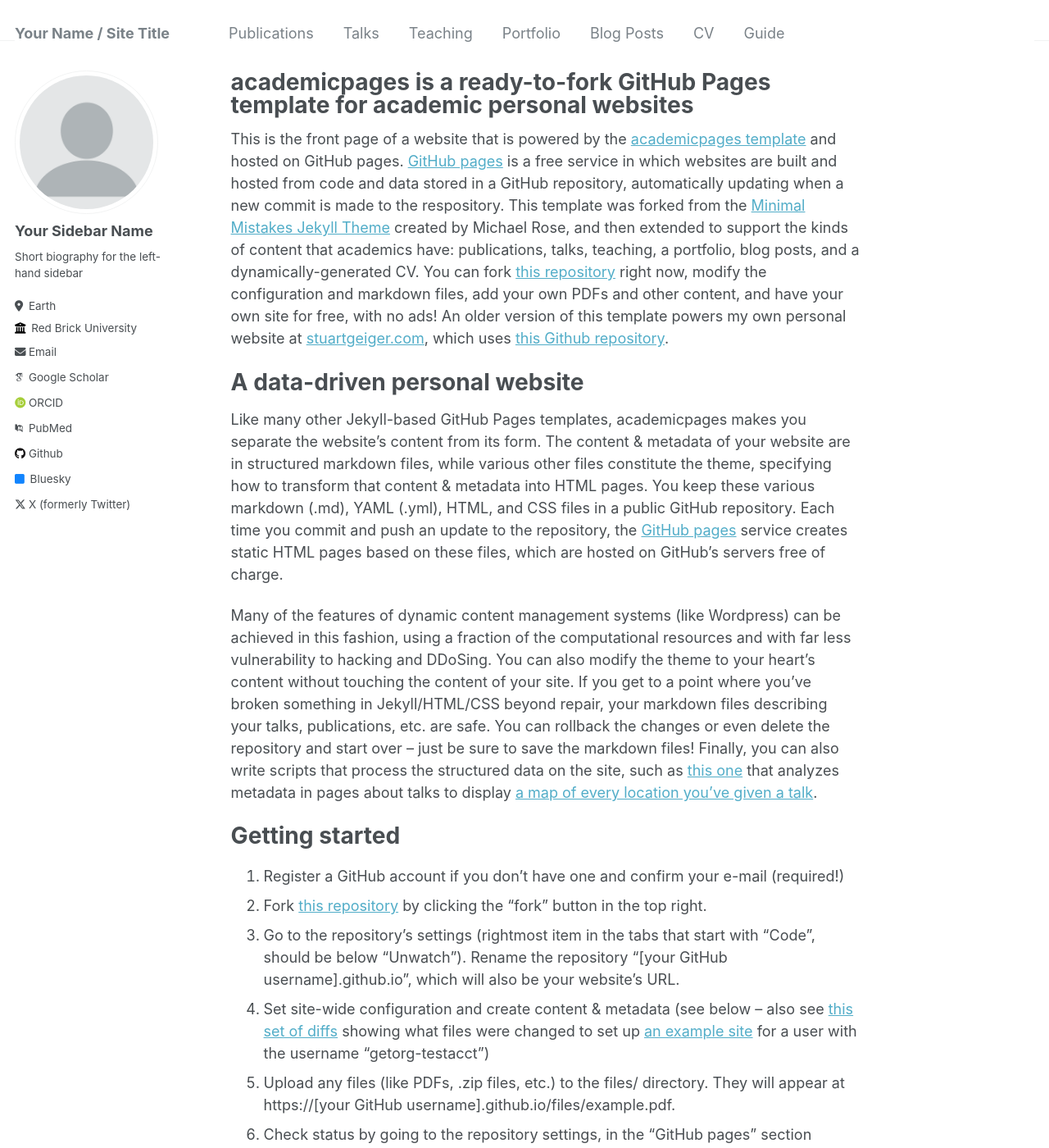
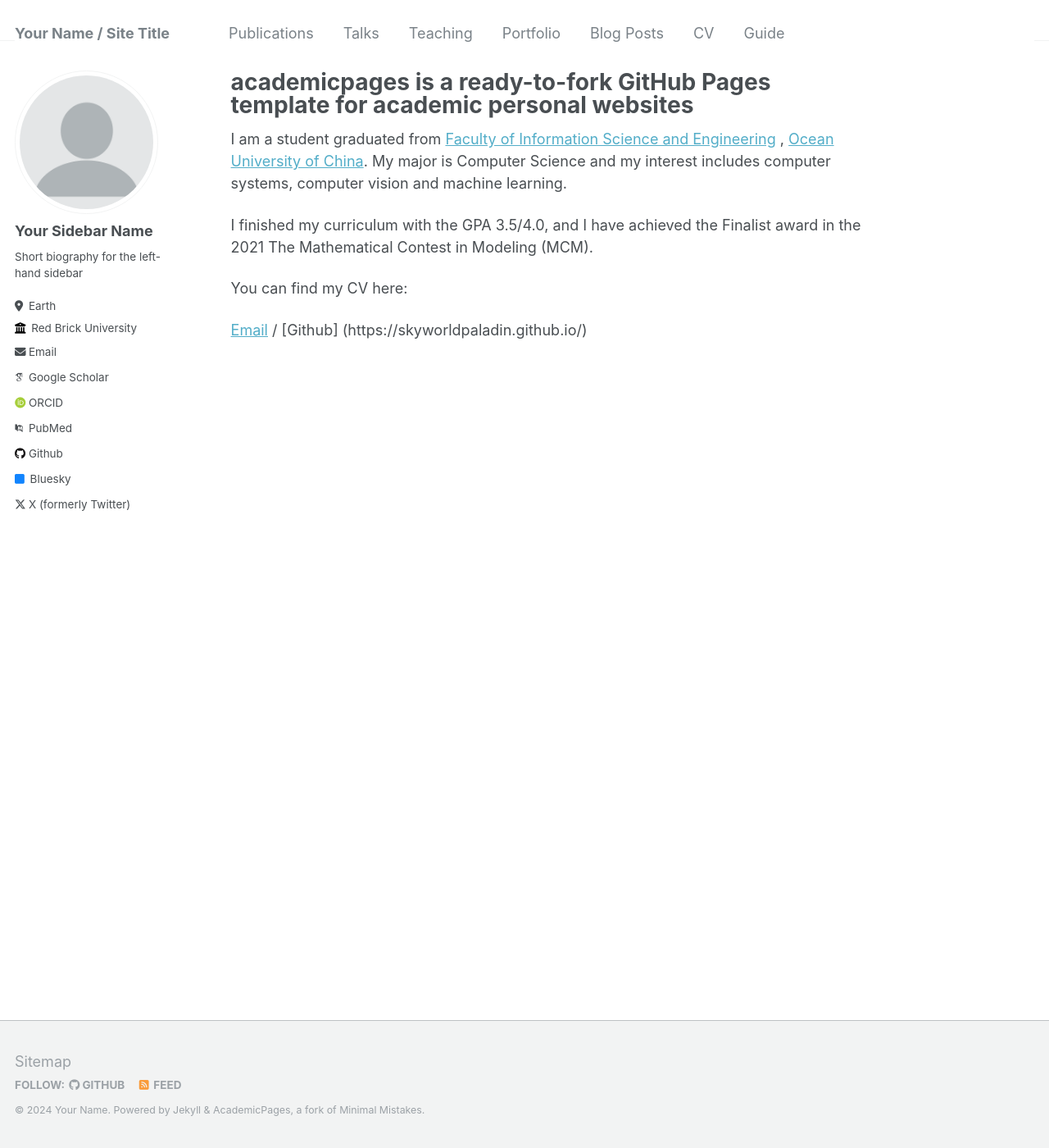
Before and after one commit to SkyworldPaladin/skyworldpaladin.github.io, a Jekyll site: the page built from _pages/about.md, in a window 1280 px wide and 1400 px high. Shown: the whole window at 82% size. Built offline with Jekyll 4.4.1, drawn with Linux system fonts in a browser that asks for light colours; some web fonts are replaced; some of the changed text lies outside the part shown.

Commit message:
Update 1(about.md)

```diff
--- a/_pages/about.md
+++ b/_pages/about.md
@@ -7,7 +7,19 @@ redirect_from:
   - /about.html
 ---
 
+I am a student graduated from [Faculty of Information Science and Engineering](https://it.ouc.edu.cn/fise/) , [Ocean University of China](http://eweb.ouc.edu.cn/). My major is Computer Science and my interest includes computer systems, computer vision and machine learning.
+
+I finished my curriculum with the GPA 3.5/4.0, and I have achieved the Finalist award in the 2021 The Mathematical Contest in Modeling (MCM).
+
+You can find my CV here:
+
+[Email](mailto:skyworldpaladin@outlook.com) / [Github] (https://skyworldpaladin.github.io/)
+
+<!-- 注释部分
+
+
 This is the front page of a website that is powered by the [academicpages template](https://github.com/academicpages/academicpages.github.io) and hosted on GitHub pages. [GitHub pages](https://pages.github.com) is a free service in which websites are built and hosted from code and data stored in a GitHub repository, automatically updating when a new commit is made to the respository. This template was forked from the [Minimal Mistakes Jekyll Theme](https://mmistakes.github.io/minimal-mistakes/) created by Michael Rose, and then extended to support the kinds of content that academics have: publications, talks, teaching, a portfolio, blog posts, and a dynamically-generated CV. You can fork [this repository](https://github.com/academicpages/academicpages.github.io) right now, modify the configuration and markdown files, add your own PDFs and other content, and have your own site for free, with no ads! An older version of this template powers my own personal website at [stuartgeiger.com](http://stuartgeiger.com), which uses [this Github repository](https://github.com/staeiou/staeiou.github.io).
+
 
 A data-driven personal website
 ======
@@ -47,3 +59,6 @@ Example: editing a markdown file for a talk
 For more info
 ------
 More info about configuring academicpages can be found in [the guide](https://academicpages.github.io/markdown/). The [guides for the Minimal Mistakes theme](https://mmistakes.github.io/minimal-mistakes/docs/configuration/) (which this theme was forked from) might also be helpful.
+
+
+-->
```
